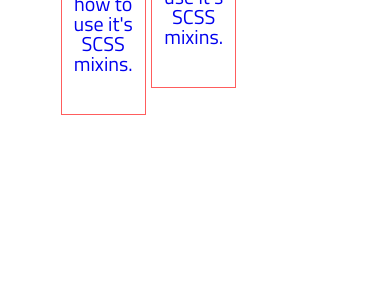
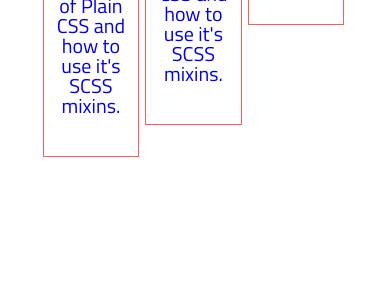
Before and after one commit to elshobokshy/plain_css_framework, a plain HTML site: page index.html in a window 390 px wide. Shown: the part 565-860 px from the top of the page. Drawn offline with Linux system fonts and the light colour scheme.

Commit message:
Added a responsive margin to grid rows

```diff
--- a/assets/mixins/_grid.scss
+++ b/assets/mixins/_grid.scss
@@ -17,8 +17,7 @@
 }
 
 @mixin make-row($grid: $grid-width) {
-    margin-left:  ceil($grid);
-    margin-right: floor($grid);
+    margin: 3vh 3vw;
     @include clearfix;
 }
 
```
Also changed, not shown: assets/plain.css, 1 other file.
